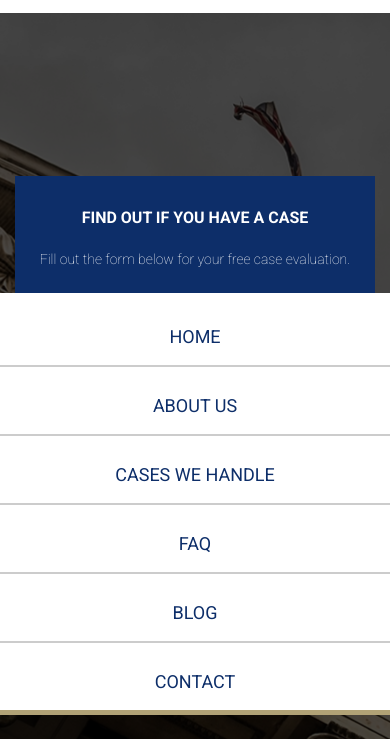
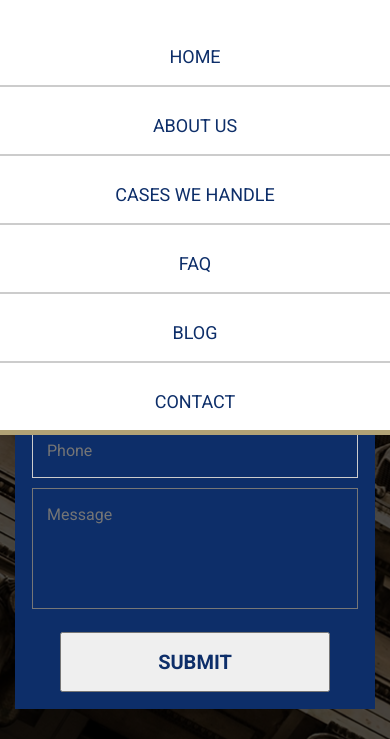
Before and after one commit to Efrem4ik/Attorney_Mockup, a plain HTML site: page index.html in a window 390 px wide. Both pictures are taken after a click on the element 360 px from the left and 57 px from the top of the page. Shown: the part 105-844 px from the top of the page. Drawn offline with nearby package versions, Linux system fonts and the light colour scheme; files whose address does not match are found by name.

Commit message:
Add files via upload

```diff
--- a/css/media.css
+++ b/css/media.css
@@ -41,7 +41,7 @@
     position: absolute;
     left: 0;
     right: 0;
-    bottom: 24px;
+    top: 118px;
     width: 100%;
     border-bottom: 5px solid #b1a276;
     padding: 30px 0 0 0;
```
